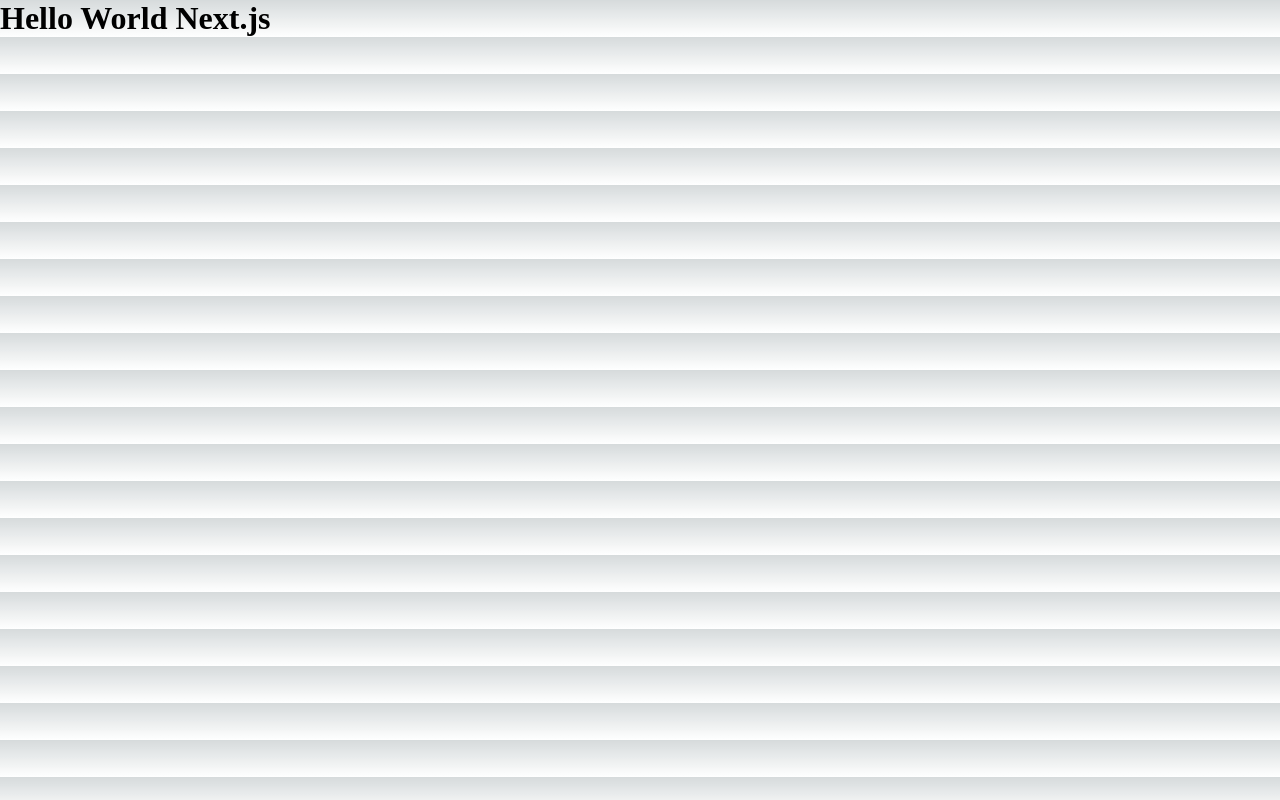
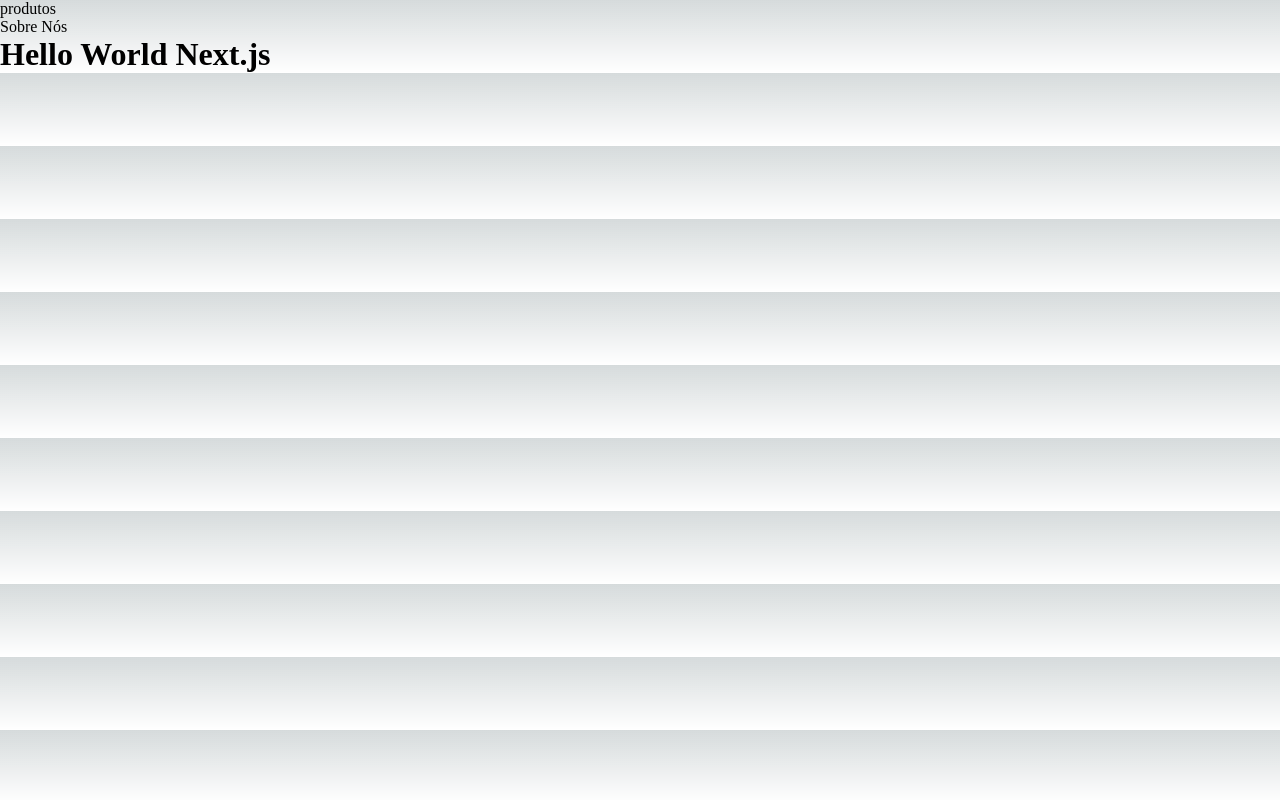
Before and after one commit to otavioasnhack/Curso-NextJs, a Next.js app: page / in a window 1280 px wide. Built offline with nearby package versions, Linux system fonts and the light colour scheme.

Commit message:
Primeiros comandos em Next 04/03/24

```diff
--- /dev/null
+++ b/src/pages/Products/Pants/bluepant.js
@@ -0,0 +1,3 @@
+export default function BluePant() {
+    return <h1>Calça Azul - R$ 99,99</h1>
+}
--- /dev/null
+++ b/src/pages/Products/Pants/redpant.js
@@ -0,0 +1,3 @@
+export default function RedPant() {
+    return <h1>Calça Vermelha - R$ 89,99</h1>
+}
--- /dev/null
+++ b/src/pages/Products/shirts.js
@@ -0,0 +1,3 @@
+export default function Shirts() {
+    return <h1>Camisa - R$ 19,99</h1>
+}
--- a/src/pages/index.js
+++ b/src/pages/index.js
@@ -1,13 +1,23 @@
 import Head from "next/head";
 import Image from "next/image";
-import { Inter } from "next/font/google";
+import Link from "next/link";
 import styles from "@/styles/Home.module.css";
-
-const inter = Inter({ subsets: ["latin"] });
 
 export default function Home() {
   return (
         <div className={styles.container}>
+          <ul>
+          <li>
+              <Link href='/Products'>
+               produtos
+              </Link>
+          </li>
+          <li>
+              <Link href='/about'>
+               Sobre Nós
+              </Link>
+          </li>
+          </ul>
         <h1>Hello World Next.js</h1>
         </div>
   )
```
Also changed, not shown: src/pages/Products/index.js (added, +12 -0 lines), src/pages/about.js (added, +12 -0 lines).
